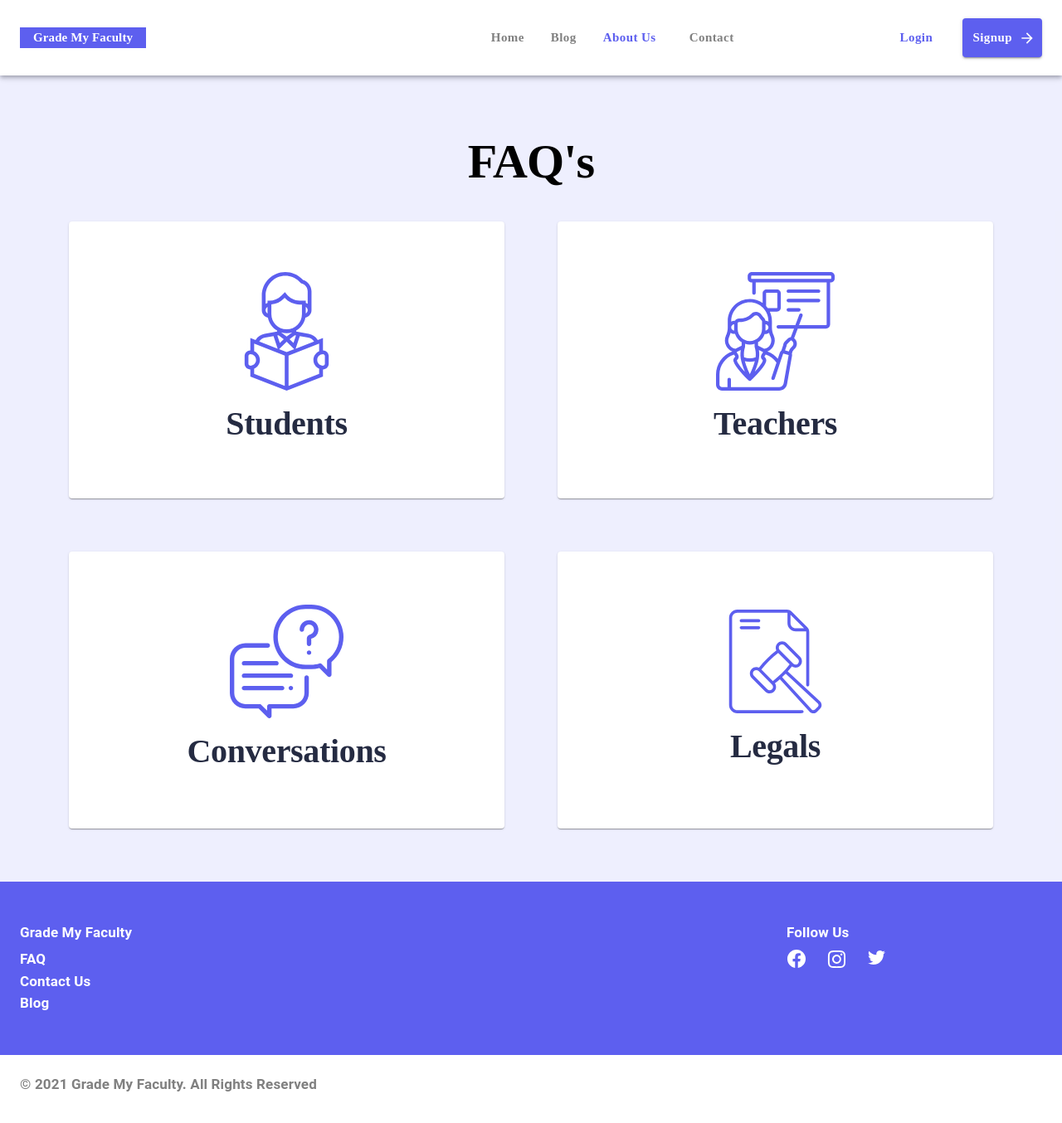
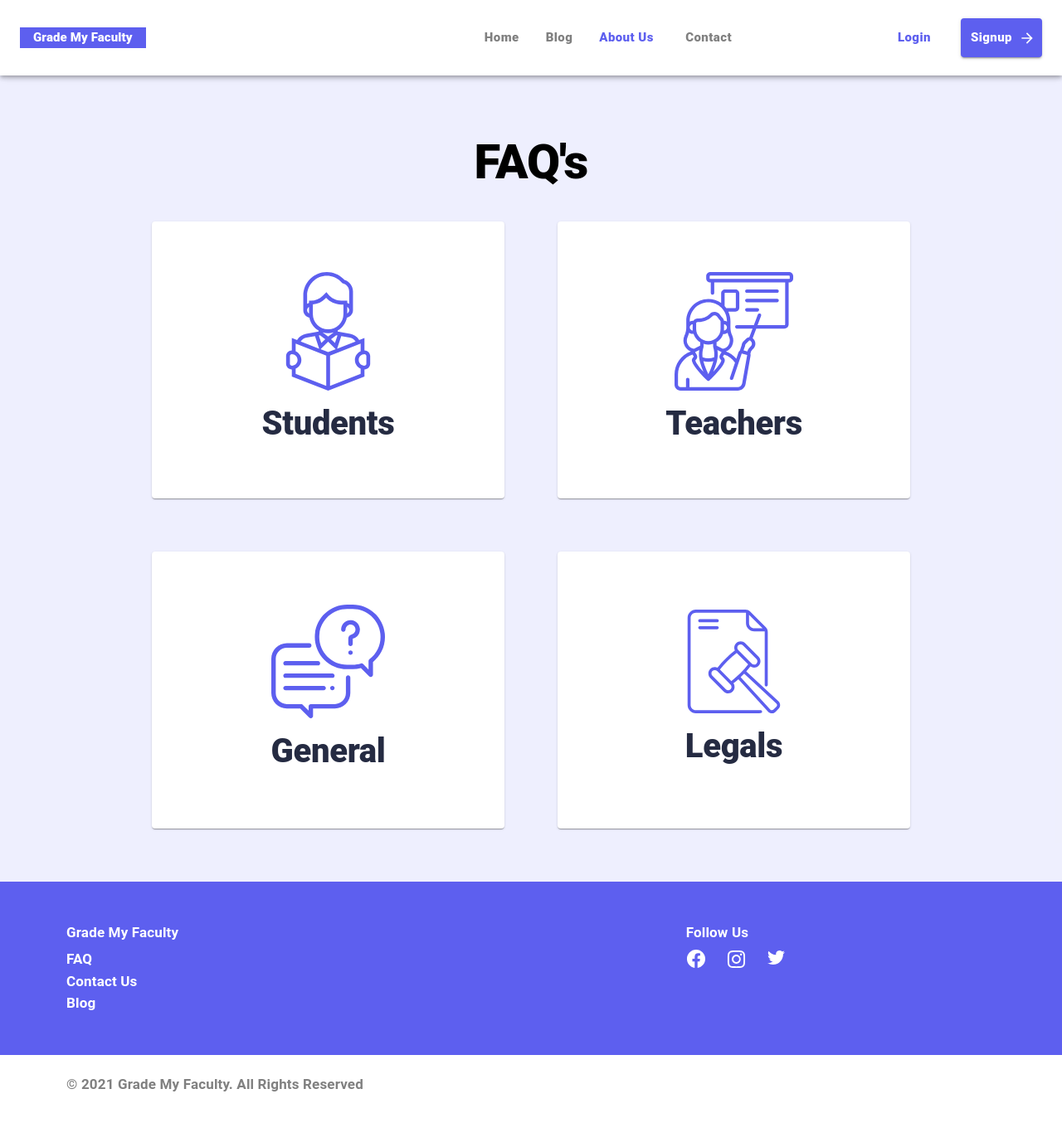
Before and after one commit to AbdulAziz0682/grade-my-faculty, a React (Create React App) app: page /aboutUs in a window 1280 px wide. Shown: the top 1354 px of the page at 83% size. Built offline with nearby package versions, Linux system fonts and the light colour scheme; a web font is replaced by a local one.

Commit message:
Resolved some styling issues

```diff
--- a/src/components/Footer/index.jsx
+++ b/src/components/Footer/index.jsx
@@ -1,4 +1,5 @@
 import React from 'react';
+
 import Container from '@mui/material/Container';
 import Box from '@mui/material/Box';
 import Grid from '@mui/material/Grid';
@@ -11,13 +12,14 @@ import twitter from '../../assets/twitter.svg';
 
 export default function Footer() {
   return (
-    <Box id="footer" className="w-full order-last">
+    <Box id="footer" sx={{ top: 'auto', bottom: 0, zIndex: 0 }}>
       <Box sx={{ bgcolor: 'primary.main', width: '100%' }}>
-        <Container maxWidth="xl" sx={{ py: '50px' }}>
+        <Container maxWidth="xl" className="md:px-20" sx={{ py: '50px' }}>
           <Grid container justifyContent="space-between">
             <Grid
               item
-              xs={3}
+              xs={6}
+              sm={4}
               sx={{
                 display: 'flex',
                 flexDirection: 'column',
@@ -34,7 +36,8 @@ export default function Footer() {
             </Grid>
             <Grid
               item
-              xs={3}
+              xs={6}
+              sm={4}
               sx={{
                 display: 'flex',
                 flexDirection: 'column',
@@ -58,7 +61,7 @@ export default function Footer() {
           </Grid>
         </Container>
       </Box>
-      <Container maxWidth="xl" sx={{ py: 3 }}>
+      <Container maxWidth="xl" className="md:px-20" sx={{ py: 3, bgcolor: 'white' }}>
         <div className="w-full">
           <Typography color="gray" className="font-semibold">&copy; 2021 Grade My Faculty. All Rights Reserved</Typography>
         </div>
--- a/src/components/Pages/AboutUs/FaqCard.jsx
+++ b/src/components/Pages/AboutUs/FaqCard.jsx
@@ -6,7 +6,7 @@ import { Typography } from '@mui/material';
 
 export default function FaqCard({ image, title }) {
   return (
-    <Card style={{ width: 525, height: 334 }} className="bg-white flex flex-col items-center justify-center gap-3">
+    <Card sx={{ width: { xs: '274px', sm: '425px' }, height: { xs: '234px', sm: '334px' } }} className="bg-white flex flex-col items-center justify-center gap-3">
       <img src={image} alt={title} />
       <Typography variant="h2" className="font-extrabold">{title}</Typography>
     </Card>
--- a/src/components/Pages/AboutUs/index.jsx
+++ b/src/components/Pages/AboutUs/index.jsx
@@ -13,16 +13,16 @@ import legals from '../../../assets/legals.svg';
 
 export default function AboutUs() {
   return (
-    <div className="flex-grow bg-pageBg">
+    <div className="w-full bg-pageBg">
       <Container>
         <Grid container direction="column" className="py-16">
-          <Grid item>
+          <Grid item className="w-full">
             <Typography variant="h1" align="center"> FAQ&apos;s </Typography>
           </Grid>
-          <Grid item className="flex flex-wrap gap-16 mt-8 justify-center">
+          <Grid item className="flex flex-wrap w-full gap-16 mt-8 justify-center">
             <FaqCard image={students} title="Students" />
             <FaqCard image={teachers} title="Teachers" />
-            <FaqCard image={conversations} title="Conversations" />
+            <FaqCard image={conversations} title="General" />
             <FaqCard image={legals} title="Legals" />
           </Grid>
         </Grid>
--- a/src/components/TopBar/index.jsx
+++ b/src/components/TopBar/index.jsx
@@ -48,22 +48,22 @@ export default function TopBar() {
       open={isMobileMenuOpen}
       onClose={handleMobileMenuClose}
     >
-      <MenuItem>
+      <MenuItem onClick={handleMobileMenuClose}>
         <Link to="/" style={{ textDecoration: 'none' }}>
           <Typography variant="button" sx={{ color: pathname === '/' || pathname === '/' ? 'primary.main' : 'gray' }}>Home</Typography>
         </Link>
       </MenuItem>
-      <MenuItem>
+      <MenuItem onClick={handleMobileMenuClose}>
         <Link to="/blog" style={{ textDecoration: 'none' }}>
           <Typography variant="button" sx={{ color: pathname === '/blog' || pathname === '/blog' ? 'primary.main' : 'gray' }}>Blog</Typography>
         </Link>
       </MenuItem>
-      <MenuItem>
+      <MenuItem onClick={handleMobileMenuClose}>
         <Link to="/aboutUs" style={{ textDecoration: 'none' }}>
           <Typography variant="button" sx={{ color: pathname === '/aboutUs' || pathname === '/aboutUs' ? 'primary.main' : 'gray' }}>About Us</Typography>
         </Link>
       </MenuItem>
-      <MenuItem>
+      <MenuItem onClick={handleMobileMenuClose}>
         <Link to="/contact" style={{ textDecoration: 'none' }}>
           <Typography variant="button" sx={{ color: pathname === '/contact' || pathname === '/contact' ? 'primary.main' : 'gray' }}>Contact</Typography>
         </Link>
@@ -73,7 +73,7 @@ export default function TopBar() {
 
   return (
     <Box className="order-first">
-      <AppBar position="static" color="transparent">
+      <AppBar position="fixed" color="default" className="bg-white">
         <Container maxWidth="xl" sx={{ py: 1.7, maxHeight: 91 }}>
           <Toolbar style={{ paddingLeft: 0, paddingRight: 0 }}>
             <Typography
--- a/src/routes/index.jsx
+++ b/src/routes/index.jsx
@@ -5,6 +5,7 @@ import {
   Route,
 } from 'react-router-dom';
 
+import Grid from '@mui/material/Grid';
 import TopBar from '../components/TopBar';
 import Footer from '../components/Footer';
 import Home from '../components/Pages/Home';
@@ -17,8 +18,11 @@ import SingUp from '../components/Pages/SignUp';
 export default function App() {
   return (
     <Router>
-      <div className="flex flex-col h-screen justify-between">
+      <Grid container direction="column" justifyContent="space-between" className="w-full">
+        <Grid item>
           <TopBar />
+        </Grid>
+        <Grid item className="flex-grow self-stretch" sx={{ marginTop: '91px' /* MaxHeight of Topbar */, zIndex: 0 }}>
           <Switch>
             <Route exact path="/">
               <Home />
@@ -42,8 +46,11 @@ export default function App() {
               <SingUp />
             </Route>
           </Switch>
+        </Grid>
+        <Grid item>
           <Footer />
-      </div>
+        </Grid>
+      </Grid>
     </Router>
   );
 }
--- a/src/themeOptions.js
+++ b/src/themeOptions.js
@@ -28,44 +28,37 @@ const themeOptions = {
       fontSize: 58,
       lineHeight: 1.38,
       fontWeight: 800,
-      fontFamily: 'century gothic',
     },
     h2: {
       fontSize: 40,
       lineHeight: 1.42,
       fontWeight: 800,
-      fontFamily: 'century gothic',
     },
     h3: {
       fontSize: 24,
       lineHeight: 1.33,
       fontWeight: 400,
-      fontFamily: 'century gothic',
     },
     h4: {
       fontSize: 20,
       lineHeight: 1.51,
       fontWeight: 400,
-      fontFamily: 'century gothic',
     },
     h5: {
       fontSize: 20,
       lineHeight: 1.2,
       fontWeight: 400,
-      fontFamily: 'century gothic',
     },
     h6: {
       fontSize: 15,
       lineHeight: 1.71,
       fontWeight: 500,
-      fontFamily: 'century gothic',
     },
     button: {
       fontSize: 15,
       lineHeight: 1.57,
       textTransform: 'capitalize',
       fontWeight: 800,
-      fontFamily: 'century gothic',
     },
     body1: {
       fontSize: 17,
```
Lines whose indentation alone changed are shown as unchanged.
